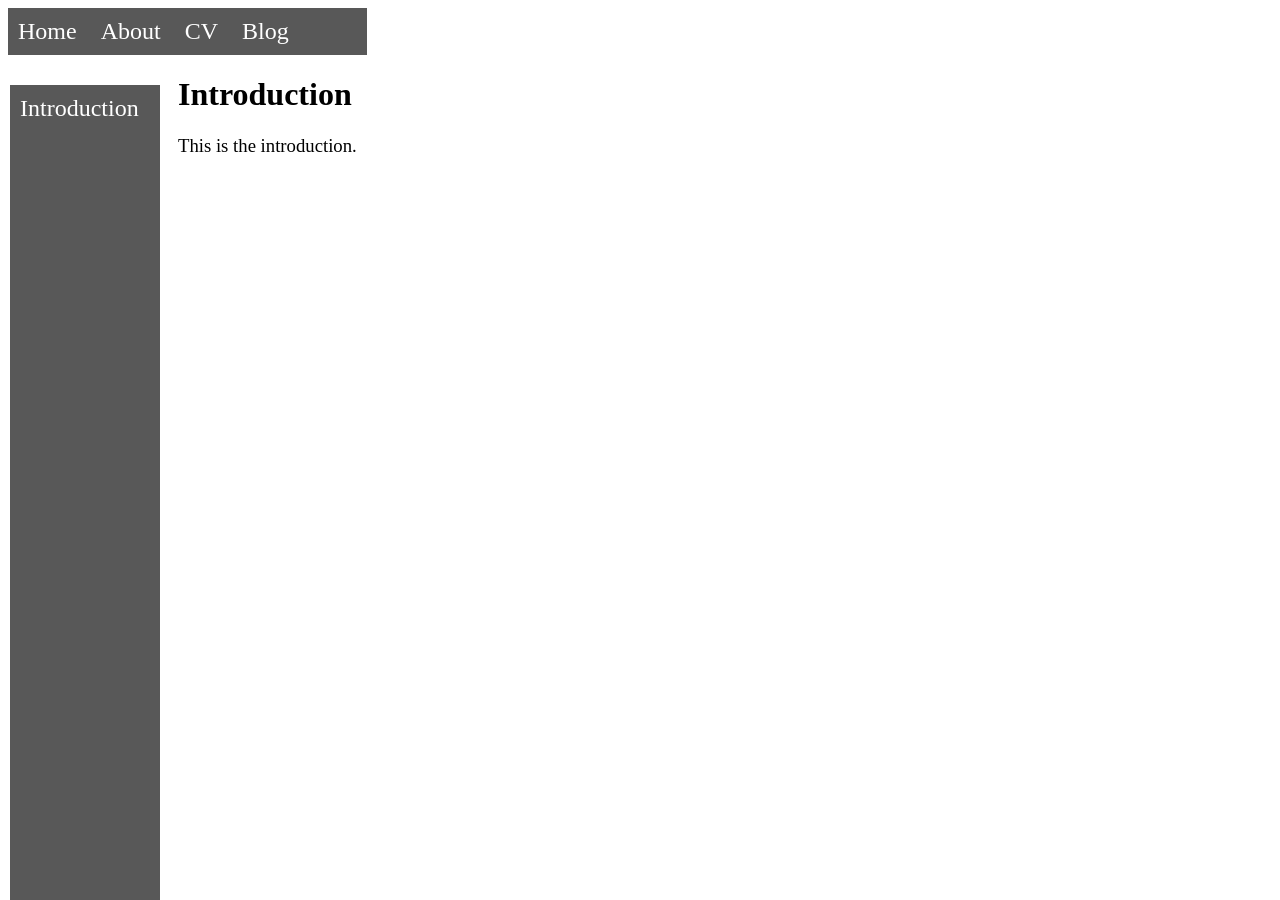
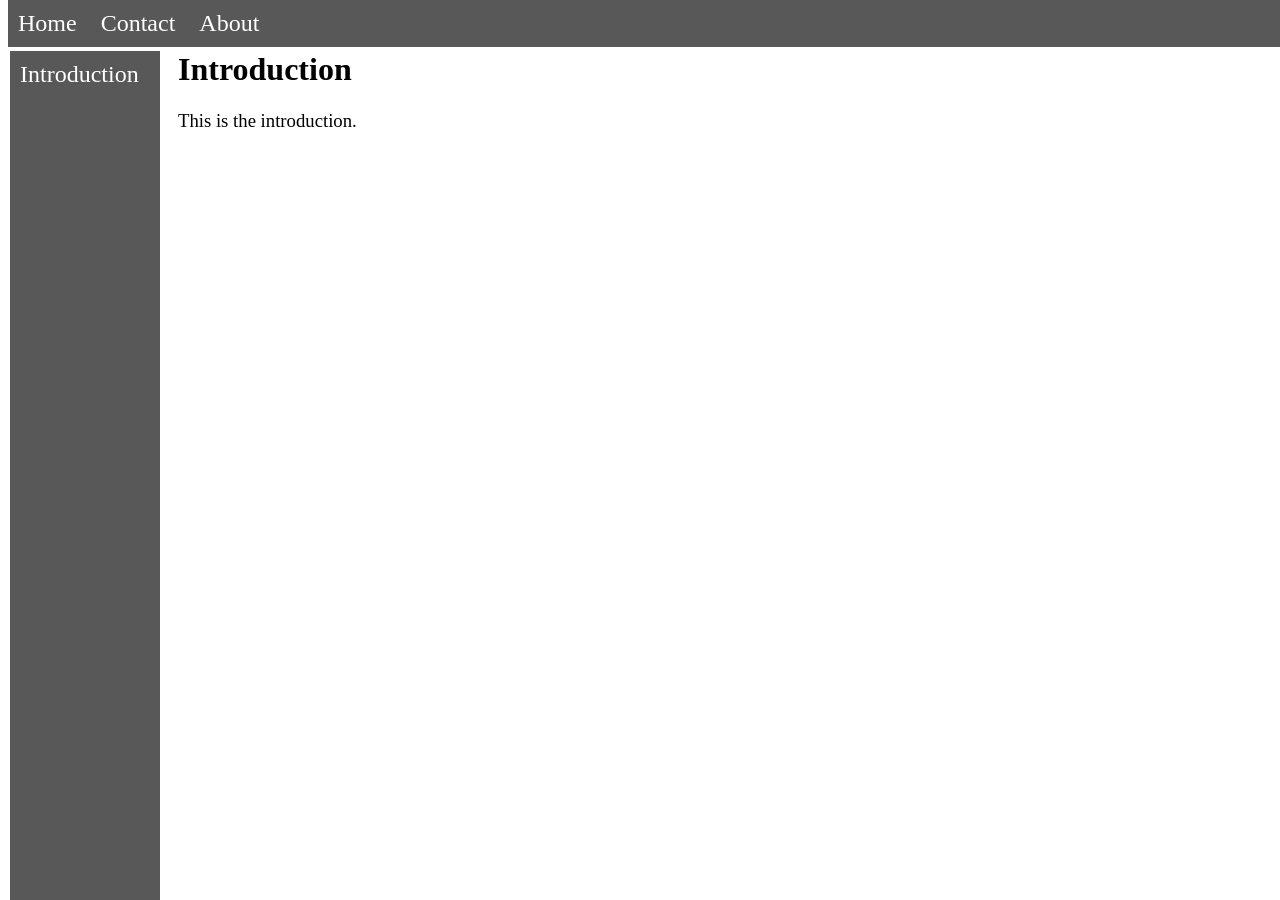
Before and after one commit to Acefrra/Acefrra.github.io, a Jekyll site: the page built from _projects/furuta/01_introduction.md, in a window 1280 px wide. Built offline with Jekyll 4.4.1, drawn with Linux system fonts in a browser that asks for light colours.

Commit message:
Improved estetic

```diff
--- a/_layouts/documentation.html
+++ b/_layouts/documentation.html
@@ -12,9 +12,8 @@
 		<body>
 			<div class="topbar">
 				<a href="/">Home</a>
-		        <a href="#about">About</a>
-	        	<a href="#cv">CV</a>
-	        	<a href="#blog">Blog</a>
+				<a href="#contact">Contact</a>
+				<a href="#about">About</a>
 			</div>
 
 			<div class="sidebar">
@@ -30,7 +29,7 @@
 
 
 			<!-- /.container -->
-			<div class="main">
+			<div class="documentation">
 			<h1>{{page.title}} </h1>
 			{{content}}
 
--- a/_layouts/home.html
+++ b/_layouts/home.html
@@ -10,14 +10,14 @@
 
 
 		<body>
-
 			<div class="topbar">
 				<a href="/">Home</a>
 				<a href="#contact">Contact</a>
 				<a href="#about">About</a>
 			</div>
 
-			<div>
+
+			<div class="projects">
 
 			{{content}}
 
--- a/_sass/2_base/_base.scss
+++ b/_sass/2_base/_base.scss
@@ -1,64 +1,43 @@
 body{
-    position:absolute;
+    position: relative;
     background-color: $bg-color;
     font-family: $body-font-family;
     font-weight: $body-font-thickness;
 }
-
 a{
     color: $address-color;
     text-decoration: none;
 }
-
-@media screen and (max-width: 1920px) {
-    //desktop
-    .main{
-        position: relative;
-        margin-left: $side-bar_width+10;
-        width:60%;
-        padding: 0px 10px;
-    }
-  }
-  //phones
-  @media screen and (max-width: 600px) {
-    .main{
-        position: relative;
-        margin-left: $side-bar_width+10;
-        padding: 0px 10px;
-        width:50%;
-    }
-  }
-
 h1{
     font-family: $header-font-family;
     font-weight: $header1-font-thickness;
 }
-
 h2{
     font-family: $header-font-family;
     font-weight: $header2-font-thickness;
 }
-
 h3{
     font-family: $header-font-family;
     font-weight: $header3-font-thickness;
 }
-
 h4{
     font-family: $header-font-family;
     font-weight: $header4-font-thickness;
 }
-
 h5{
     font-family: $header-font-family;
     font-weight: $header5-font-thickness;
 }
 
+
+//Classes
 //Navigation Bar
 .topbar{
-    overflow: hidden;
+    top:0px;
+    position:fixed;
     background-color: $bar-bg-color;
-    width: 100%
+    width: 100%;
+    z-index: 10;
 }
 
 .topbar a{
@@ -80,7 +59,7 @@ h5{
 
 //Sidebar
 .sidebar{
-    margin-top: 30px;
+    margin-top: $top-position-documentation;
     position: fixed;
     left: 10px;
     height: 100%;
@@ -106,3 +85,44 @@ h5{
         color : $selection-text-color;
     }
 }
+
+@media screen and (max-width: 1920px) {
+    //desktop
+    .documentation{
+        position: relative;
+        top: $top-position-documentation;
+        margin-left: $side-bar_width+10;
+        width:60%;
+        padding: 0px 10px;
+    }
+  }
+  //phones
+@media screen and (max-width: 600px) {
+    .documentation{
+        top: $top-position-documentation;
+        position: relative;
+        margin-left: $side-bar_width+10;
+        padding: 0px 10px;
+        width:50%;
+    }
+  }
+  @media screen and (max-width: 1920px) {
+    //desktop
+    .projects{
+        position: relative;
+        top: $top-position-projects;
+        margin-left: auto;
+        margin-right: auto;
+        width: 50%;
+    }
+  }
+  //phones
+@media screen and (max-width: 600px) {
+    .projects{
+        position: relative;
+        top: $top-position-projects;
+        margin-left: auto;
+        margin-right: auto;
+        width: 50%;
+    }
+  }
--- a/_sass/2_base/_vars.scss
+++ b/_sass/2_base/_vars.scss
@@ -1,12 +1,8 @@
-$primary-color: #FFF;
-$text-color: #FFF;
-$accent-color: rgb(167, 79, 79);
-
-$link-color: #FFF;
-
-
-$side-bar_width: 150px;
-
+//Width
+    $side-bar-width: 150px;
+//Position
+    $top-position-documentation: 30px;
+    $top-position-projects: 30px;
 
 //Colors
     //Text
@@ -14,23 +10,19 @@ $selection-color: #8b8b8b;
     $address-color: #000000;
     $bar-address-color: #ffffff;
     $selection-text-color: #000000;
-
     //Background
     $bg-color: #ffffff;
     $bar-bg-color: #585858;
     $selection-bg-color: #ffffff;
-
 //Fonts
+    //Body
     $body-font-family: 'Times New Roman';
     $body-font-thickness: 1; //1:normal 400:bold 900:very bold
-
+    //Header
     $header-font-family: 'Times New Roman';
     $header1-font-thickness: 900; //1:normal 400:bold 900:very bold
-$header2-font-thickness: 600; //1:normal 400:bold 900:very bold
-$header3-font-thickness: 300; //1:normal 400:bold 900:very bold
-$header4-font-thickness: 100; //1:normal 400:bold 900:very bold
-$header5-font-thickness: 1; //1:normal 400:bold 900:very bold
-$header6-font-thickness: 1; //1:normal 400:bold 900:very bold
-
-
-$paragraph-width: 50%;
+    $header2-font-thickness: 600;
+    $header3-font-thickness: 300;
+    $header4-font-thickness: 100;
+    $header5-font-thickness: 1;
+    $header6-font-thickness: 1;
```
Lines whose indentation alone changed are shown as unchanged.
